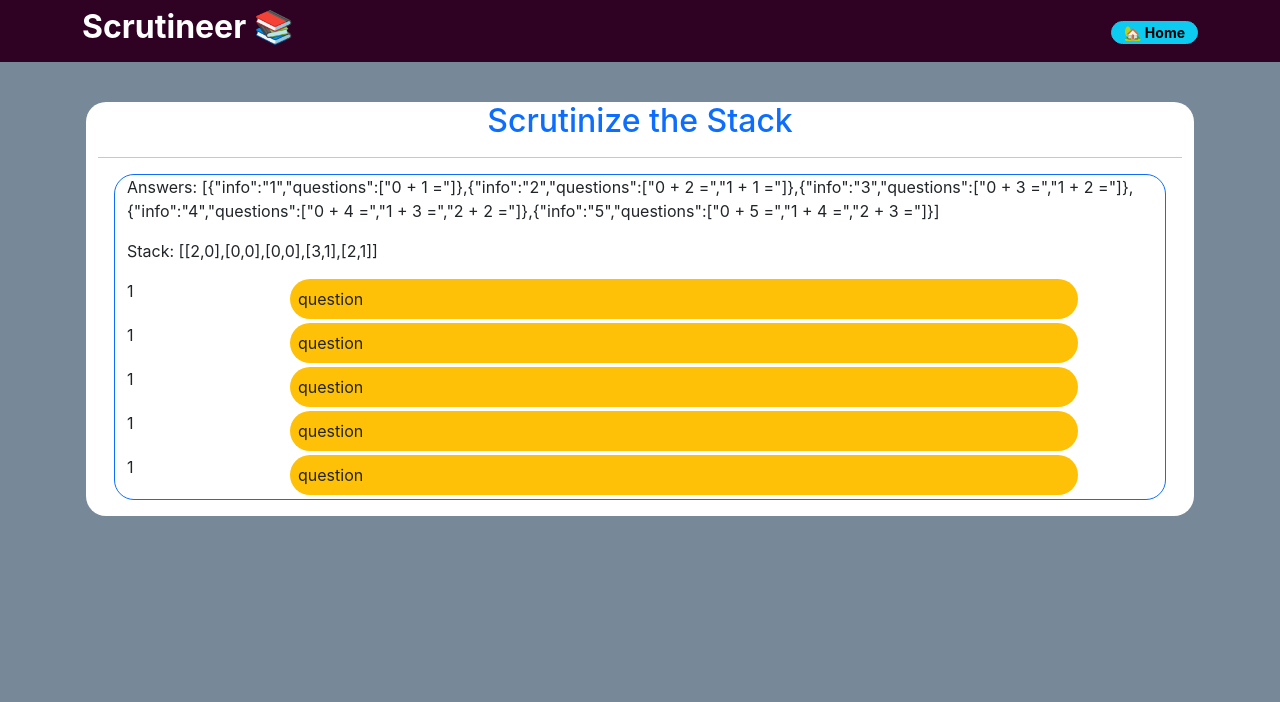
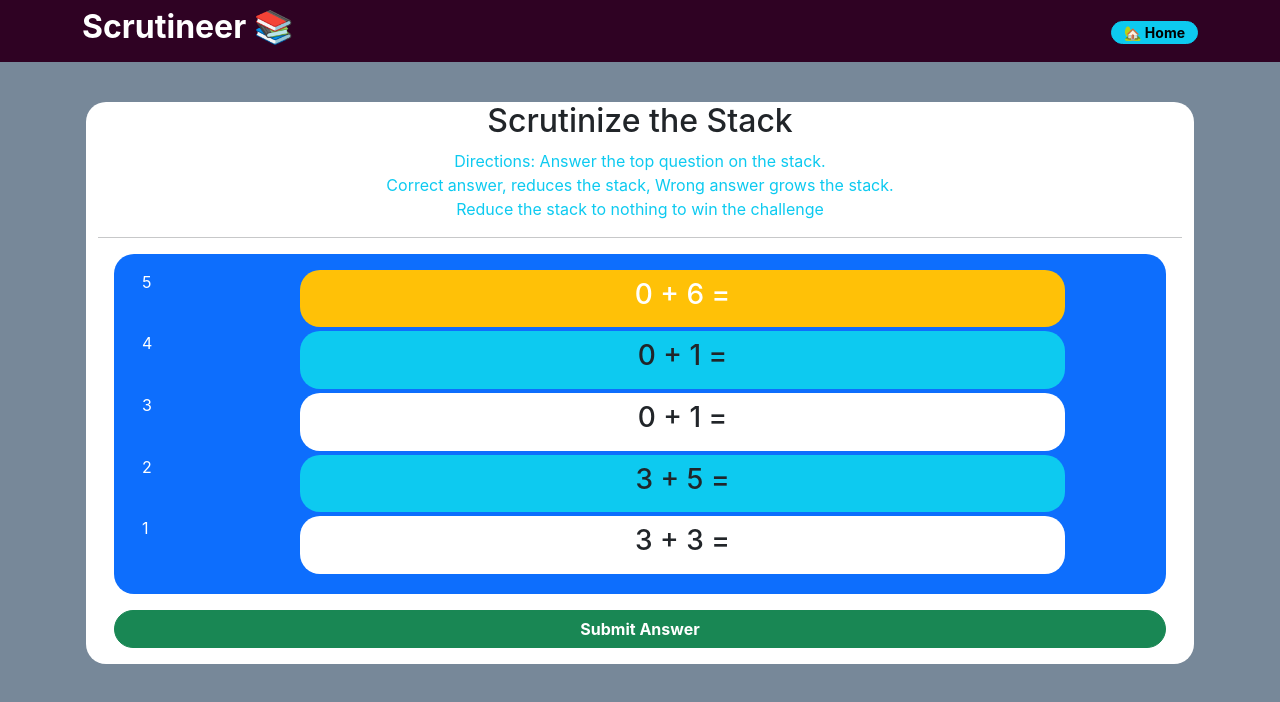
Before and after one commit to Virgilio-D-Cabading-Jr/Scrutineer, a React (Create React App) app in the folder client/: page /subject/9878798787/stackmemory in a window 1280 px wide. Both pictures are taken after a click on the button "Start a New Round". Shown: the top 702 px of the page. Built offline with nearby package versions, Linux system fonts and the light colour scheme.

Commit message:
add input form to stackMemoryToolView in client

```diff
--- a/client/src/App.js
+++ b/client/src/App.js
@@ -18,7 +18,7 @@ const App = () => {
   // **** Fields *********************************
   const subject = {
     _id: 9878798787,
-    name: "Addition 1 to 5",
+    name: "Addition 1 to 10",
     category: "Math",
     answers: [
       {
@@ -31,16 +31,36 @@ const App = () => {
       },
       {
         info: "3",
-        questions: ["0 + 3 =", "1 + 2 ="]
+        questions: ["0 + 3 =", "1 + 2 =", "2 + 1 ="]
       },
       {
         info: "4",
-        questions: ["0 + 4 =", "1 + 3 =", "2 + 2 ="]
+        questions: ["0 + 4 =", "1 + 3 =", "2 + 2 =", "3 + 1 ="]
       },
       {
         info: "5",
-        questions: ["0 + 5 =", "1 + 4 =", "2 + 3 ="]
-      }
+        questions: ["0 + 5 =", "1 + 4 =", "2 + 3 =", "3 + 2 =", "4 + 1 ="]
+      },
+      {
+        info: "6",
+        questions: ["0 + 6 =", "1 + 5 =", "2 + 4 =", "3 + 3 =", "4 + 2 =", "5 + 1 ="]
+      },
+      {
+        info: "7",
+        questions: ["0 + 7 =", "1 + 6 =", "2 + 5 =", "3 + 4 =", "4 + 3 =", "5 + 2 =", "6 + 1 ="]
+      },
+      {
+        info: "8",
+        questions: ["0 + 8 =", "1 + 7 =", "2 + 6 =", "3 + 5 =", "4 + 4 =", "5 + 3 =", "6 + 2 =", "7 + 1 ="]
+      },
+      {
+        info: "9",
+        questions: ["0 + 9 =", "1 + 8 =", "2 + 7 =", "3 + 6 =", "4 + 5 =", "5 + 4 =", "6 + 3 =", "7 + 2 =", "8 + 1 ="]
+      },
+      {
+        info: "10",
+        questions: ["0 + 10 =", "1 + 9 =", "2 + 8 =", "3 + 7 =", "4 + 6 =", "5 + 5 =", "6 + 4 =", "7 + 3 =", "8 + 2 =", "9 + 1 ="]
+      },
     ]
   }
 
--- a/client/src/components/ShowStackComp.jsx
+++ b/client/src/components/ShowStackComp.jsx
@@ -19,13 +19,24 @@ const ShowStackComp = (props) => {
     }
 
     // **** Output *********************************
-    return (<div className='row m-3 border border-primary round'>
+    return (<div className='row p-3 m-3 bg-primary round text-white'>
         <div className='col'>
-            <p>Answers: {JSON.stringify(answers)}</p>
-            <p>Stack: {JSON.stringify(stack)}</p>
             {
-                stack.map(() => {
-                    return <div className='row mb-1'><div className='col-2'>1</div><div className='col-9 bg-warning p-2 round'>question</div></div>
+                stack.map((row, idx) => {
+                    const answerIdx = row[0];
+                    const questionIdx = row[1];
+                    const question = answers[answerIdx].questions[questionIdx]
+                    return <div key={ idx } className='row mb-1'>
+                            <div className='col-2'>{ stack.length-idx }</div>
+                            {
+                                idx == 0
+                                ?   <div className='col-9 bg-warning p-2 round text-center'><h3>{ question }</h3></div>
+                                :   idx % 2 == 0
+                                    ?   <div className='col-9 bg-white text-dark p-2 round text-center'><h3>{ question }</h3></div>
+                                    :   <div className='col-9 bg-info text-dark p-2 round text-center'><h3>{ question }</h3></div>
+                            }
+
+                        </div>
                 })
             }
         </div>
--- a/client/src/views/StackMemoryToolView.jsx
+++ b/client/src/views/StackMemoryToolView.jsx
@@ -13,20 +13,25 @@ const StackMemoryToolView = (props) => {
     const [toolStarted, setToolStarted] = useState(false);
     const [stack, setStack] = useState([]);
 
+    // **** Utilities ******************************
+
+    // **** Create a New Stack ********
     const initializeRandomStack = () => {
         let copyStack = [];
-        for (let i=0; i<5; i++) {
+        for (let i = 0; i < 5; i++) {
             // Get Random Indexes for answer and question
             const answerIdx = Math.floor(Math.random() * subject.answers.length);
             const questionIdx = Math.floor(Math.random() * subject.answers[answerIdx].questions.length);
-            // console.log("*** AnswerIdx:", answerIdx, " | questionIx:", questionIdx);
-            // console.log("*** Answer:", subject.answers[answerIdx].info, " | question:", subject.answers[answerIdx].questions[questionIdx]);
-
             // push the indexes to the stack
             copyStack.push([answerIdx, questionIdx]);
         }
         // console.log("stack:", copyStack);
         setStack(copyStack);
+    }
+
+    // **** Handle Submit of Form ********
+    const handleSubmit = (e) => {
+        e.preventDefault();
     }
 
     // **** Initialize the Stack *******************
@@ -38,20 +43,31 @@ const StackMemoryToolView = (props) => {
         <div className='container mt-4'>
             <div className='row p-3 round'>
                 <div className="col bg-white round">
-                    <h2 className='text-primary text-center' >Scrutinize the Stack</h2>
+                    <h2 className='text-center' >Scrutinize the Stack</h2>
+                    <p className='text-center text-info' >Directions: Answer the top question on the stack.  <br/ >Correct answer, reduces the stack, Wrong answer grows the stack.  <br />Reduce the stack to nothing to win the challenge</p>
                     <hr />
                     {/* **** Determine if Tool has started or not ******** */}
                     {
                         toolStarted
-                        // **** Show the Stack ************
-                        ?   <div>
-                                <ShowStackComp answers={subject.answers} stack={stack}  />
+                            // **** Show the Stack ************
+                            ? <div>
+                                <ShowStackComp answers={subject.answers} stack={stack} />
+                                {/* **** Input Form ******* */}
+                                <form onSubmit={e => handleSubmit(e)} >
+                                    <div className='row m-3'>
+                                        <button type="submit" className="btn btn-success round col">
+                                            <strong>Submit Answer</strong>
+                                        </button>
+
+                                    </div>
+                                </form>
                             </div>
-                        :   <div className='stackImg'>
+                            // **** If Tool has not Started, show Start button ********
+                            : <div className='stackImg'>
                                 <div className='row'>
                                     <img className='col round'
                                         src="https://i.ibb.co/MPPxPYk/Srutineer-start-memory-stack-header.png"
-                                        alt="Scrut Detective"/>
+                                        alt="Scrut Detective" />
                                 </div>
                                 <div className='row m-3'>
                                     <button className='col btn btn-warning round'
```
